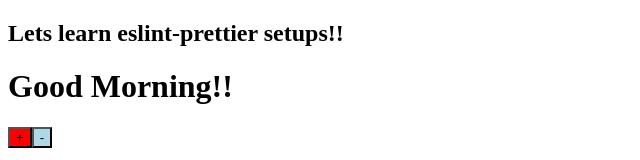
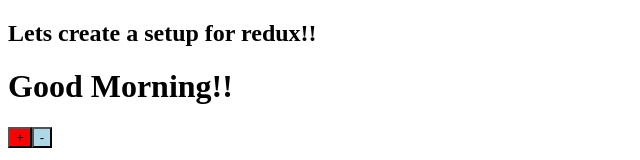
Before and after one commit to shun1121/eslint-prettier, a React app: page / in a window 1280 px wide. Shown: the top 160 px of the page, without its empty margins (0-640 px from the left). Built offline with nearby package versions, Linux system fonts and the light colour scheme.

Commit message:
eslint-prettier-react-typescript-husky

```diff
--- a/src/Hello.tsx
+++ b/src/Hello.tsx
@@ -27,7 +27,7 @@
   }
   return (
     <>
-      <h2>Lets learn eslint-prettier setups!!</h2>
+      <h2>Lets create a setup for redux!!</h2>
       <h1>{greetingText(new Date())}</h1>
       <button style={{ backgroundColor: 'red' }} onClick={countUp}>
         +
```
